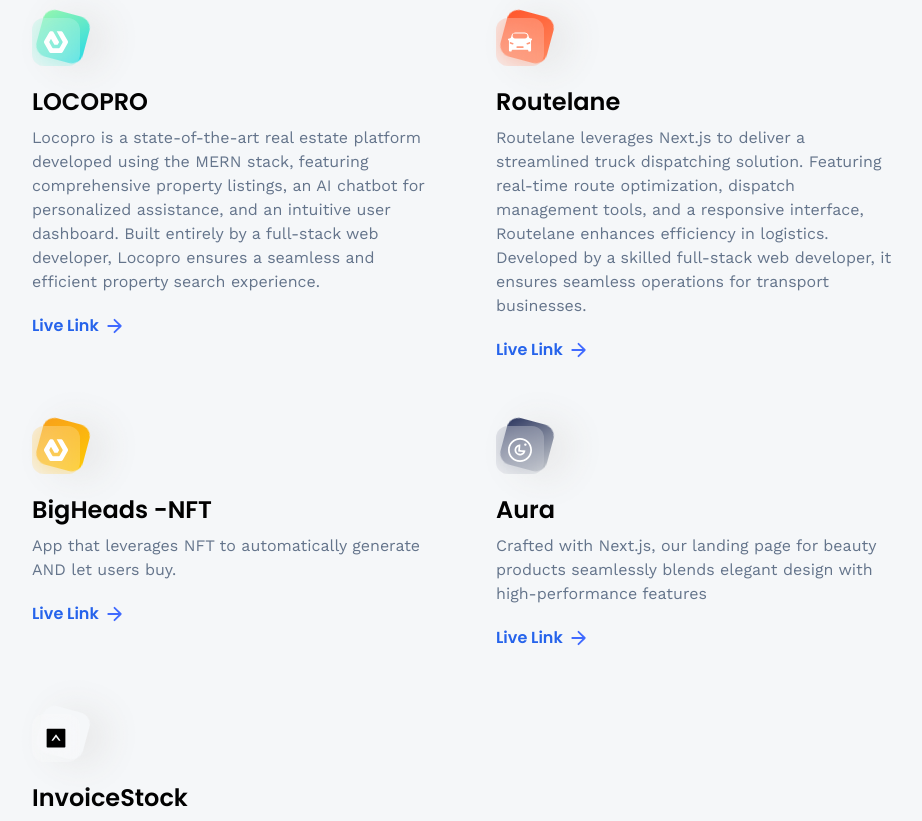
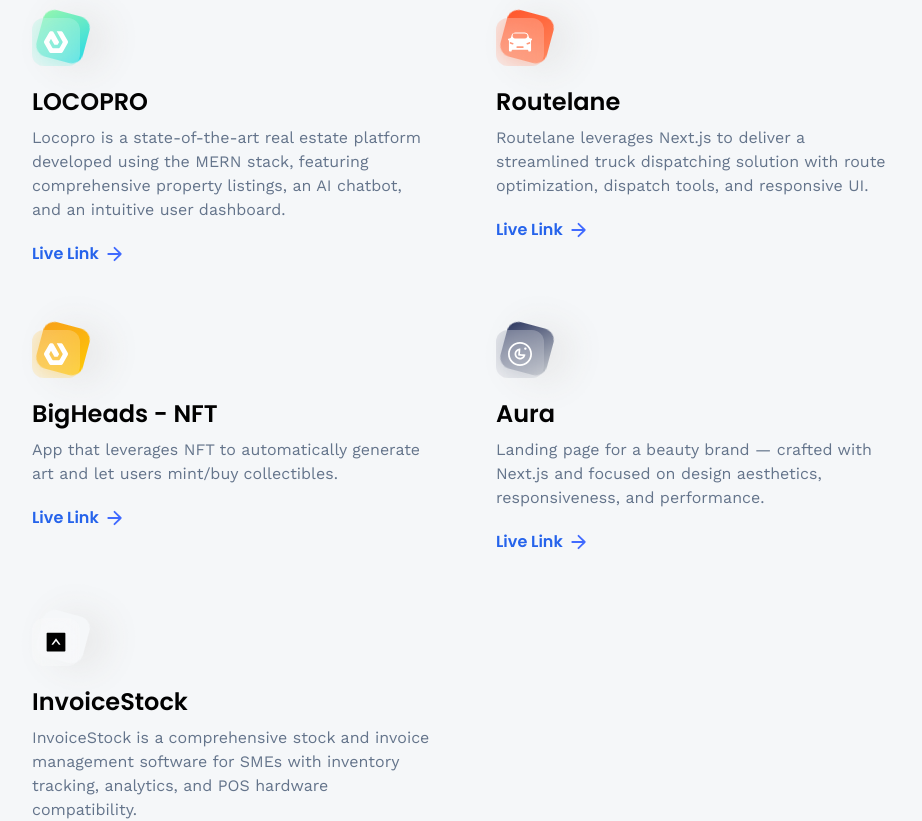
Before and after one commit to LaeeqtheDev/3d-Portfolio, a React (Vite) app: page /projects in a window 1280 px wide. Shown: the part 980-1801 px from the top of the page, without its empty margins (160-1082 px from the left). Built offline with nearby package versions, Linux system fonts and the light colour scheme; no server answers; the HTML template or start-up script is replaced by a standard one.

Commit message:
Update index.js

```diff
--- a/src/constants/index.js
+++ b/src/constants/index.js
@@ -1,10 +1,13 @@
+// Import section (sorted logically)
 import { meta, shopify, starbucks, tesla } from "../assets/images";
-import upwork from "../assets/images/upwork.svg";
 import rex from "../assets/images/rex.png";
+import upwork from "../assets/icons/upwork.svg";
 import techsolutions from "../assets/icons/techsolutions.svg";
 import creativeminds from "../assets/icons/creativeminds.svg";
 import innovativewebs from "../assets/icons/innovativewebs.svg";
+
 import {
+  arrow,
   car,
   contact,
   css,
@@ -31,74 +34,38 @@
   typescript
 } from "../assets/icons";
 
+// 🧠 Skills (Ordered by category)
 export const skills = [
-  {
-    imageUrl: css,
-    name: "CSS",
-    type: "Frontend",
-  },
-  {
-    imageUrl: express,
-    name: "Express",
-    type: "Backend",
-  },
-  {
-    imageUrl: git,
-    name: "Git",
-    type: "Version Control",
-  },
-  {
-    imageUrl: github,
-    name: "GitHub",
-    type: "Version Control",
-  },
-  {
-    imageUrl: html,
-    name: "HTML",
-    type: "Frontend",
-  },
-  {
-    imageUrl: javascript,
-    name: "JavaScript",
-    type: "Frontend",
-  },
-  {
-    imageUrl: mongodb,
-    name: "MongoDB",
-    type: "Database",
-  },
-  {
-    imageUrl: motion,
-    name: "Motion",
-    type: "Animation",
-  },
-  {
-    imageUrl: mui,
-    name: "Material-UI",
-    type: "Frontend",
-  },
-  {
-    imageUrl: nextjs,
-    name: "Next.js",
-    type: "Frontend",
-  },
-  {
-    imageUrl: react,
-    name: "React",
-    type: "Frontend",
-  },
-  {
-    imageUrl: redux,
-    name: "Redux",
-    type: "State Management",
-  },
-  {
-    imageUrl: tailwindcss,
-    name: "Tailwind CSS",
-    type: "Frontend",
-  },
+  // 👉 Frontend
+  { imageUrl: html, name: "HTML", type: "Frontend" },
+  { imageUrl: css, name: "CSS", type: "Frontend" },
+  { imageUrl: sass, name: "Sass", type: "Frontend" },
+  { imageUrl: tailwindcss, name: "Tailwind CSS", type: "Frontend" },
+  { imageUrl: mui, name: "Material-UI", type: "Frontend" },
+  { imageUrl: javascript, name: "JavaScript", type: "Frontend" },
+  { imageUrl: typescript, name: "TypeScript", type: "Frontend" },
+  { imageUrl: react, name: "React", type: "Frontend" },
+  { imageUrl: nextjs, name: "Next.js", type: "Frontend" },
+
+  // 👉 State Management
+  { imageUrl: redux, name: "Redux", type: "State Management" },
+
+  // 👉 Backend
+  { imageUrl: express, name: "Express", type: "Backend" },
+  { imageUrl: nodejs, name: "Node.js", type: "Backend" },
+
+  // 👉 Database
+  { imageUrl: mongodb, name: "MongoDB", type: "Database" },
+
+  // 👉 Animation
+  { imageUrl: motion, name: "Framer Motion", type: "Animation" },
+
+  // 👉 Version Control
+  { imageUrl: git, name: "Git", type: "Version Control" },
+  { imageUrl: github, name: "GitHub", type: "Version Control" },
 ];
 
+// 💼 Experience (LinkedIn/Resume consistent)
 export const experiences = [
   {
     title: "Freelance Frontend Developer",
@@ -111,7 +78,7 @@
       "Specialized in React.js, Next.js, and TypeScript while integrating real-time features, REST APIs, and Firebase/Supabase backends.",
       "Delivered multiple MVPs under tight deadlines, helping early-stage clients validate and launch products efficiently.",
       "Handled end-to-end UI development from Figma designs to responsive, SEO-friendly implementations using Tailwind CSS.",
-      "Maintained long-term relationships with clients by providing post-launch support and clear communication throughout project lifecycles."
+      "Maintained long-term relationships with clients by providing post-launch support and clear communication throughout project lifecycles.",
     ],
   },
   {
@@ -125,7 +92,7 @@
       "Implemented key features like customer/supplier management, finance tracking, invoicing, and real-time stock status.",
       "Integrated barcode scanning, POS hardware support, and multi-currency functionality to meet diverse business needs.",
       "Built secure authentication, admin roles, and analytics dashboards using modern fullstack technologies.",
-      "Led all product development and client onboarding efforts, including free migration and training."
+      "Led all product development and client onboarding efforts, including free migration and training.",
     ],
   },
   {
@@ -139,93 +106,102 @@
       "Managed load booking, broker negotiations, and day-to-day communication with carriers across the U.S.",
       "Built internal tools and processes to streamline dispatch operations and increase driver satisfaction.",
       "Developed RouteLane's marketing strategy and successfully onboarded owner-operators with consistent load volume.",
-      "Scaled dispatching revenue by optimizing rate-per-mile (RPM) and reducing empty miles."
+      "Scaled dispatching revenue by optimizing rate-per-mile (RPM) and reducing empty miles.",
     ],
   },
 ];
 
-
+// 🌐 Social Links
 export const socialLinks = [
   {
-    name: 'Contact',
+    name: "Contact",
     iconUrl: contact,
-    link: '/contact',
+    link: "/contact",
   },
   {
-    name: 'GitHub',
+    name: "GitHub",
     iconUrl: github,
-    link: 'https://github.com/YourGitHubUsername',
+    link: "https://github.com/LaeeqtheDev",
   },
   {
-    name: 'LinkedIn',
+    name: "LinkedIn",
     iconUrl: linkedin,
-    link: 'https://www.linkedin.com/in/YourLinkedInUsername',
-  }
+    link: "https://www.linkedin.com/in/syed-laeeq-ahmed/",
+  },
 ];
 
+// 🚀 Projects
 export const projects = [
   {
     iconUrl: pricewise,
-    theme: 'btn-back-red',
-    name: 'Ecommerce Sanity',
-    description: 'Developed a web application that is a Full Stack E-commerce Online Store with backend CMS, SANITY.IO.',
-    link: 'https://github.com/LaeeqtheDev/ecommerce-sanity',
+    theme: "btn-back-red",
+    name: "Ecommerce Sanity",
+    description:
+      "Developed a web application that is a Full Stack E-commerce Online Store with backend CMS, SANITY.IO.",
+    link: "https://github.com/LaeeqtheDev/ecommerce-sanity",
   },
   {
     iconUrl: threads,
-    theme: 'btn-back-green',
-    name: 'Full Stack Threads Clone, called GROOVE',
-    description: 'Created a full-stack replica of the popular discussion platform "Threads," enabling users to post and engage in threaded conversations.',
-    link: 'https://github.com/LaeeqtheDev/Groove',
+    theme: "btn-back-green",
+    name: "Full Stack Threads Clone, called GROOVE",
+    description:
+      'Created a full-stack replica of the popular discussion platform "Threads," enabling users to post and engage in threaded conversations.',
+    link: "https://github.com/LaeeqtheDev/Groove",
   },
   {
     iconUrl: car,
-    theme: 'btn-back-blue',
-    name: 'Car Finding App',
-    description: 'Designed and built a mobile app for finding and comparing cars on the market, streamlining the car-buying process.',
-    link: 'https://github.com/LaeeqtheDev/carwheel',
+    theme: "btn-back-blue",
+    name: "Car Finding App",
+    description:
+      "Designed and built a mobile app for finding and comparing cars on the market, streamlining the car-buying process.",
+    link: "https://github.com/LaeeqtheDev/carwheel",
   },
   {
     iconUrl: estate,
-    theme: 'btn-back-black',
-    name: 'Ninja Player one stop for Athletes',
-    description: 'Developed a web application for Sports Events, facilitating searches and connecting players with organizers.',
-    link: 'https://github.com/LaeeqtheDev/ninjaplayer',
+    theme: "btn-back-black",
+    name: "Ninja Player one stop for Athletes",
+    description:
+      "Developed a web application for Sports Events, facilitating searches and connecting players with organizers.",
+    link: "https://github.com/LaeeqtheDev/ninjaplayer",
   },
   {
     iconUrl: estate,
-    theme: 'btn-back-green',
-    name: 'LOCOPRO',
-    description: 'Locopro is a state-of-the-art real estate platform developed using the MERN stack, featuring comprehensive property listings, an AI chatbot for personalized assistance, and an intuitive user dashboard. Built entirely by a full-stack web developer, Locopro ensures a seamless and efficient property search experience.',
-    link: 'https://locopro-client.vercel.app/',
+    theme: "btn-back-green",
+    name: "LOCOPRO",
+    description:
+      "Locopro is a state-of-the-art real estate platform developed using the MERN stack, featuring comprehensive property listings, an AI chatbot, and an intuitive user dashboard.",
+    link: "https://locopro-client.vercel.app/",
   },
   {
     iconUrl: car,
-    theme: 'btn-back-red',
-    name: 'Routelane',
-    description: 'Routelane leverages Next.js to deliver a streamlined truck dispatching solution. Featuring real-time route optimization, dispatch management tools, and a responsive interface, Routelane enhances efficiency in logistics. Developed by a skilled full-stack web developer, it ensures seamless operations for transport businesses.',
-    link: 'https://routelane.vercel.app/',
+    theme: "btn-back-red",
+    name: "Routelane",
+    description:
+      "Routelane leverages Next.js to deliver a streamlined truck dispatching solution with route optimization, dispatch tools, and responsive UI.",
+    link: "https://routelane.vercel.app/",
   },
   {
     iconUrl: estate,
-    theme: 'btn-back-yellow',
-    name: 'BigHeads -NFT',
-    description: 'App that leverages NFT to automatically generate AND let users buy.',
-    link: 'https://github.com/LaeeqtheDev/NFT-Website',
+    theme: "btn-back-yellow",
+    name: "BigHeads - NFT",
+    description:
+      "App that leverages NFT to automatically generate art and let users mint/buy collectibles.",
+    link: "https://github.com/LaeeqtheDev/NFT-Website",
   },
   {
     iconUrl: threads,
-    theme: 'btn-back-black',
-    name: 'Aura',
-    description: 'Crafted with Next.js, our landing page for beauty products seamlessly blends elegant design with high-performance features',
-    link: 'https://auraherbal.vercel.app/',
+    theme: "btn-back-black",
+    name: "Aura",
+    description:
+      "Landing page for a beauty brand — crafted with Next.js and focused on design aesthetics, responsiveness, and performance.",
+    link: "https://auraherbal.vercel.app/",
   },
-  // Added new project for InvoiceStock
   {
     iconUrl: techsolutions,
-    theme: 'btn-back-purple',
-    name: 'InvoiceStock',
-    description: 'InvoiceStock is a comprehensive stock and invoice management software designed for SMEs, featuring inventory tracking, multi-currency support, barcode scanning, and automated invoicing.',
-    link: 'https://invoicestock.vercel.app/',
-  }
+    theme: "btn-back-purple",
+    name: "InvoiceStock",
+    description:
+      "InvoiceStock is a comprehensive stock and invoice management software for SMEs with inventory tracking, analytics, and POS hardware compatibility.",
+    link: "https://invoicestock.vercel.app/",
+  },
 ];
```
